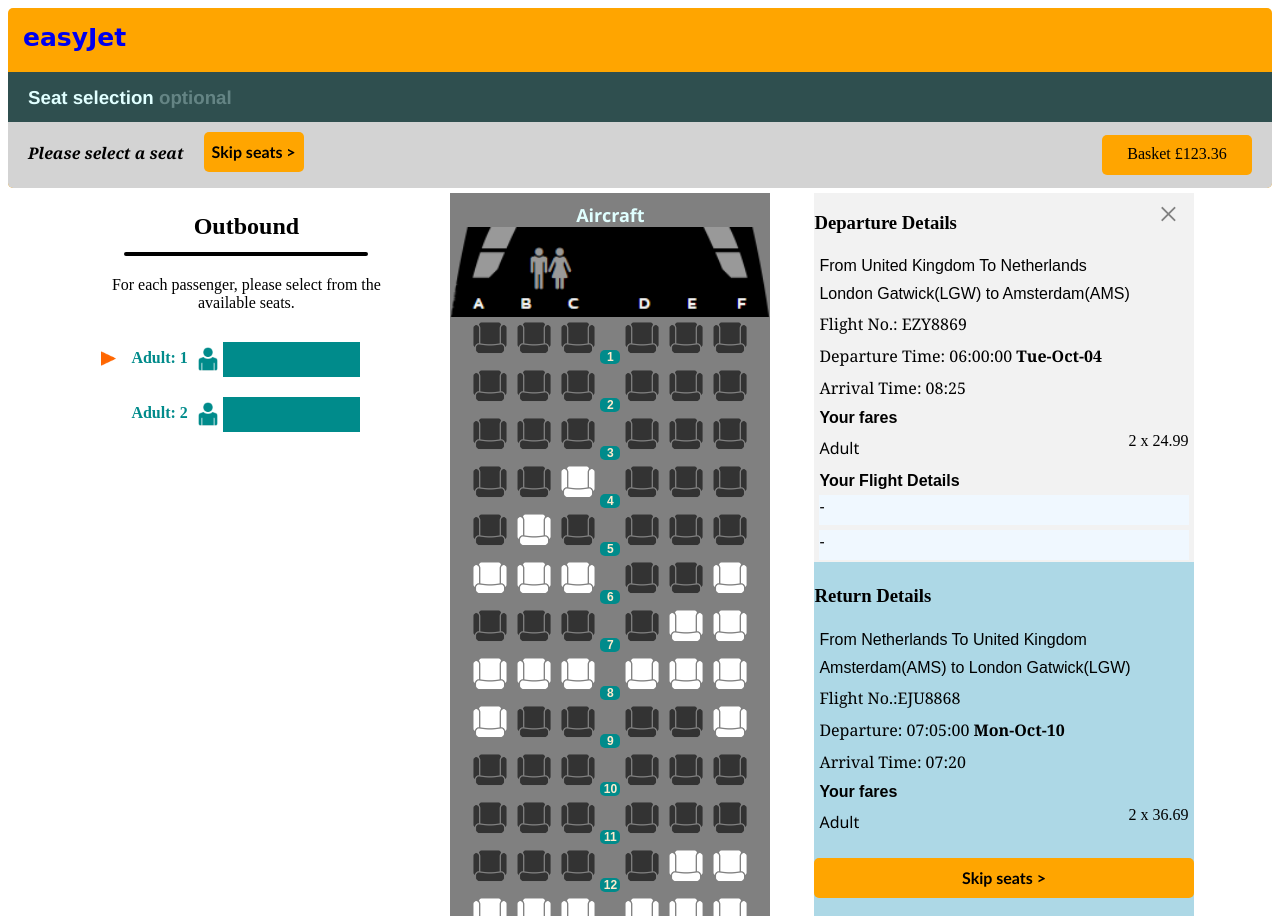
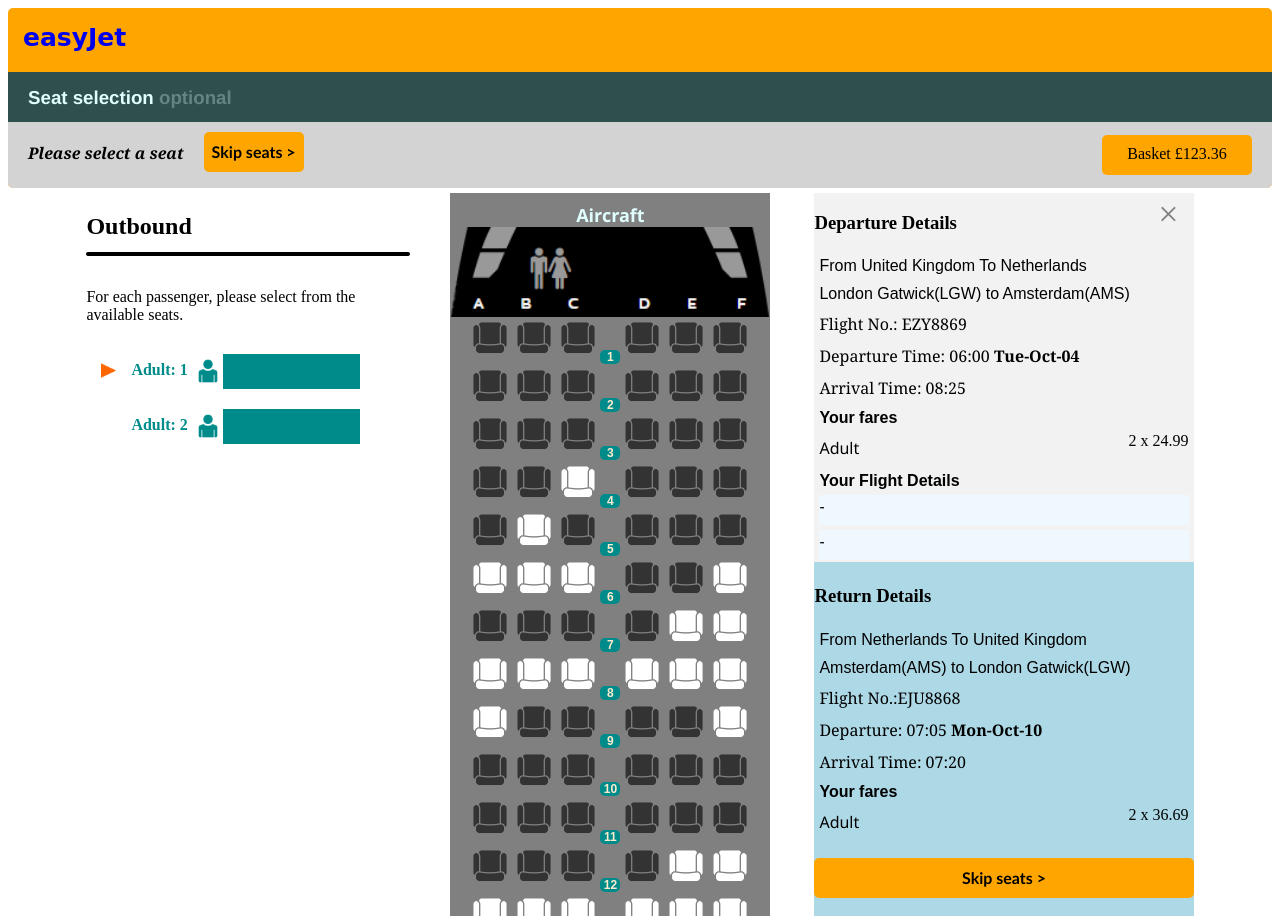
Before and after one commit to tunnyein8870/seat-reservation-system-like-easyjet, a Flask app: page / in a window 1280 px wide. Shown: the top 916 px of the page. Run offline with Flask 2, Linux system fonts and the light colour scheme.

Commit message:
fix departure time

```diff
--- a/static/seats.css
+++ b/static/seats.css
@@ -107,7 +107,7 @@
     text-align: center;
 }
 .hr_outbound{
-    width: 75%;
+    width: 100%;
     border: 2px solid;
     border-radius: 2px;
     background-color: yellow;
@@ -241,7 +241,8 @@
 #rhs h3{
     text-align: left;
 }
-#lhs{
+#lhs, #lhs h2{
+    text-align: left;
     width:320px;
     display: inline-block;
     /* background-color:aqua; */
--- a/static/seats.js
+++ b/static/seats.js
@@ -8,7 +8,6 @@
 
     //Calculate the total fare frm the basket
     var numberPassengers = basket.Passengers.length;
-    // let numberPassengers = 3;
     let outfare = basket.JourneyPairs[0].OutboundSlot.Flight.FlightFares[0].Prices.Adult.Price;
     let retfare = basket.JourneyPairs[0].ReturnSlot.Flight.FlightFares[0].Prices.Adult.Price;
     let total = (outfare+retfare) * numberPassengers;
@@ -112,12 +111,13 @@
     }
     flight_details.append(outbound_seats);
     document.getElementById('outbound').append(flight_details);
-    // document.getElementById('outbound').append(outbound_seats);
+
     // create dynamic seats
     let nose = document.createElement('div');
     nose.className = "nose";
     document.getElementById('center').append(nose);
     for(let r = 0; r < seats.Rows.length; r++){
+        let divprice = document.createElement('div');
         let divrow = document.createElement('div');  // create <div class="row" row="row_1">
         divrow.setAttribute("row", `row_${r+1}`);
         document.getElementById('center').append(divrow);
@@ -131,7 +131,7 @@
                 divseat.classList = "seat";
                 let seat_id = `${seats.Rows[r].Blocks[b].Seats[s].SeatNumber}`; // get seat id
                 divseat.id = `${seat_id}`;
-                let price = seats.Rows[r].Blocks[b].Seats[s].Price;
+                var price = seats.Rows[r].Blocks[b].Seats[s].Price;
                 let priceband = seats.Rows[r].Blocks[b].Seats[s].PriceBand; // set price band
                 (priceband == 0) ? priceband = "Regular" : priceband;
                 seat_count += 1;  // count seat to display in the block middle
@@ -203,6 +203,7 @@
             } // seat end
         } // blocks end
     } // row end
+
     let tail = document.createElement('div');
     tail.className = "tail";
     document.getElementById('center').append(tail);
@@ -269,7 +270,8 @@
     sdate = new Date(sdate);
     let setdate = sdate.toString().split(' ').slice(0,3).join('-');
     let settime = sdate.toString().split(' ')[4];
-    return `${settime} <b>${setdate}</b>`;
+    let newtime = settime.split(':').slice(0,2).join(':');
+    return `${newtime} <b>${setdate}</b>`;
 }
 
 document.getElementById('basket').onclick =()=>{
@@ -278,5 +280,3 @@
 document.getElementById("close").onclick = ()=>{
     document.getElementById("rhs").style.width = "0";
 }
-let a = document.getElementById("row_0");
-console.log(a);
```
